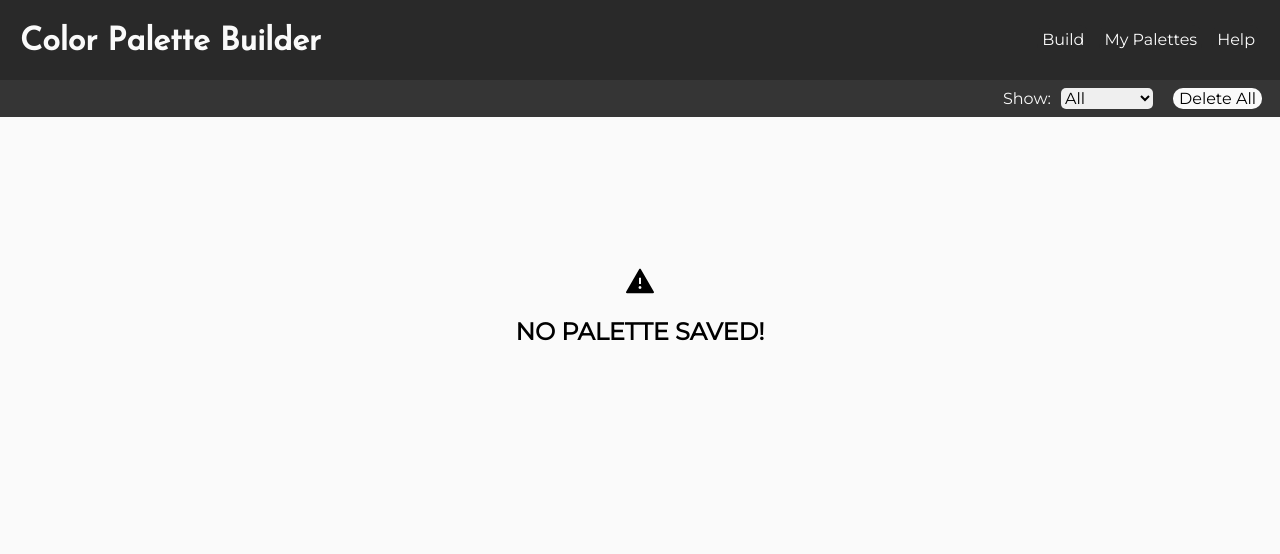
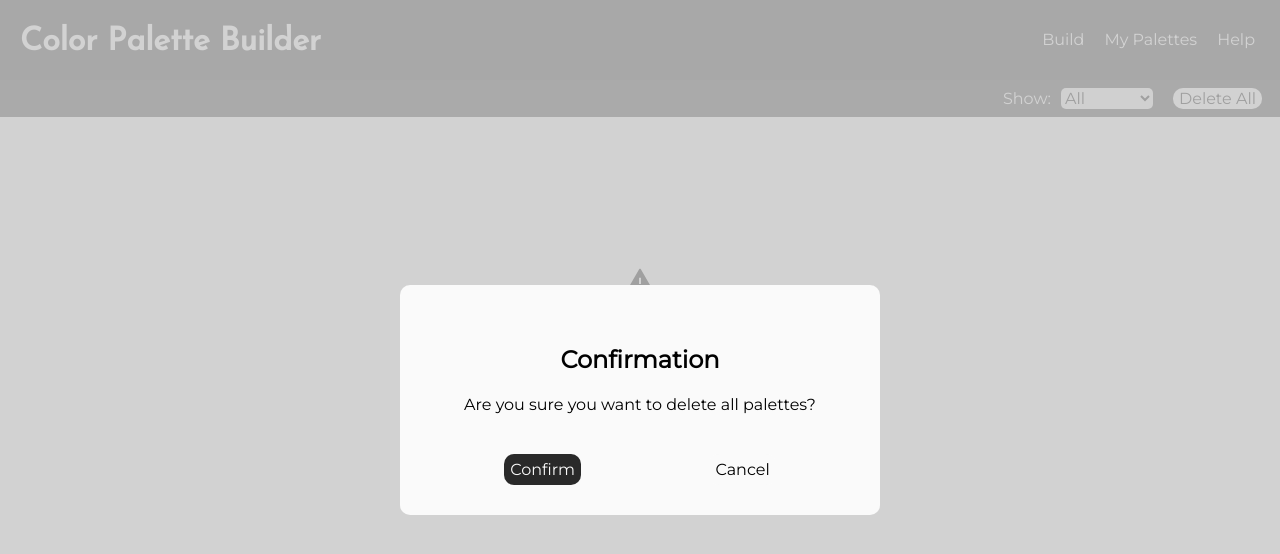
Before and after one commit to LuizHenriqueLobo1/color-palette-builder, a React (Vite) app: page /my-palettes in a window 1280 px wide. Both pictures are taken after a click on the button "Delete All". Shown: the top 554 px of the page. Built offline with nearby package versions, Linux system fonts and the light colour scheme; the HTML template or start-up script is replaced by a standard one.

Commit message:
Adicionando modal de confirmação

```diff
--- /dev/null
+++ b/src/components/Confirmation-Modal/ConfirmationModal.css
@@ -0,0 +1,74 @@
+.modal-background {
+  width: 100vw;
+  height: 100vh;
+  background-color: rgba(200, 200, 200, 0.800);
+  position: fixed;
+  display: flex;
+  justify-content: center;
+  align-items: center;
+  font-family: 'Montserrat'
+}
+
+.modal-container {
+  display: flex;
+  flex-direction: column;
+  height: 150px;
+  width:  400px;
+  background: #FAFAFA;
+  padding: 40px;
+  border-radius: 10px;
+}
+
+.modal-container-header {
+  display: flex;
+  flex-direction: column;
+  align-items: center;
+}
+
+.modal-container-header-title {
+  margin-bottom: 5px;
+}
+
+.modal-container-header-description {
+  margin-bottom: 40px;
+}
+
+.modal-container-actions {
+  display: flex;
+  flex-direction: row;
+  justify-content: space-around;
+}
+
+.modal-container-actions-field-button {
+  border: none;
+  border-radius: 10px;
+  font-family: 'Montserrat';
+  cursor: pointer;
+  background: #FAFAFA;
+  font-size: 12pt;
+  outline: none;
+  padding: 6px;
+}
+
+.modal-container-actions-field-button:hover {
+  transition: 250ms;
+  background: #292929;
+  color: #FAFAFA;
+}
+
+.confirm {
+  background: #292929;
+  color: #FAFAFA;
+}
+
+.confirm:hover {
+  transition: 250ms;
+  background: #AAD0FCD1;
+  color: #292929;
+}
+
+.cancel:hover {
+  transition: 250ms;
+  background: #B84E6CD1;
+  color: #FAFAFA;
+}
--- /dev/null
+++ b/src/components/Confirmation-Modal/ConfirmationModal.jsx
@@ -0,0 +1,36 @@
+import './ConfirmationModal.css';
+
+export default function ConfirmationModal({ setOpenModal, action, title, description }) {
+  return (
+    <div className='modal-background'>
+      <div className='modal-container'>
+        <div className='modal-container-header'>
+          <h2 className='modal-container-header-title'>
+            { title }
+          </h2>
+          <p className='modal-container-header-description'>
+            { description }
+          </p>
+        </div>
+        <div className='modal-container-actions'>
+          <div className='modal-container-actions-field'>
+            <button
+              className='modal-container-actions-field-button confirm'
+              onClick={ () => { action(); setOpenModal(false); } }
+            >
+              Confirm
+            </button>
+          </div>
+          <div className='modal-container-actions-field'>
+            <button
+              className='modal-container-actions-field-button cancel'
+              onClick={ () => setOpenModal(false) }
+            >
+              Cancel
+            </button>
+          </div>
+        </div>
+      </div>
+    </div>
+  )
+}
--- a/src/pages/My-Palettes/MyPalettes.jsx
+++ b/src/pages/My-Palettes/MyPalettes.jsx
@@ -1,11 +1,14 @@
 import './MyPalettes.css';
-import { useEffect } from 'react';
-import { getPaletteOrderBy, deleteAllSavedPalettes, getSavedPalettes } from '../../utils/utils.js';
+import { useEffect, useState } from 'react';
+import { getPaletteOrderBy, deleteAllSavedPalettes } from '../../utils/utils.js';
 import { AiFillWarning } from 'react-icons/ai';
 import { usePalettesContext } from '../../contexts/PalettesContext.jsx';
 import Palette from '../../components/Palette/Palette.jsx';
+import ConfirmationModal from '../../components/Confirmation-Modal/ConfirmationModal.jsx';
 
 export default function MyPalettes() {
+
+  const [openModal, setOpenModal] = useState(false);
 
   const {
     palettes,
@@ -18,7 +21,22 @@ export default function MyPalettes() {
     setPalettes(getPaletteOrderBy(filter));
   }, [ filter ]);
 
+  function deleteAllPalettes() {
+    deleteAllSavedPalettes();
+    setPalettes([]);
+  }
+
   return (
+    <>
+      {
+        openModal &&
+        <ConfirmationModal
+          setOpenModal={ setOpenModal }
+          action={ deleteAllPalettes }
+          title={ 'Confirmation' }
+          description={ 'Are you sure you want to delete all palettes?' }
+        />
+      }
       <div className='my-palettes-container'>
         <div className='my-palettes-actions'>
           <div className='my-palettes-field'>
@@ -34,7 +52,7 @@ export default function MyPalettes() {
           <div className='my-palettes-field last-field'>
             <button
               className='my-palettes-field-button'
-            onClick={ () => { deleteAllSavedPalettes(); setPalettes([]); } }
+              onClick={ () => setOpenModal(true) }
             >
               Delete All
             </button>
@@ -53,5 +71,6 @@ export default function MyPalettes() {
           }
         </div>
       </div>
+    </>
   );
 }
```
Lines whose indentation alone changed are shown as unchanged.
